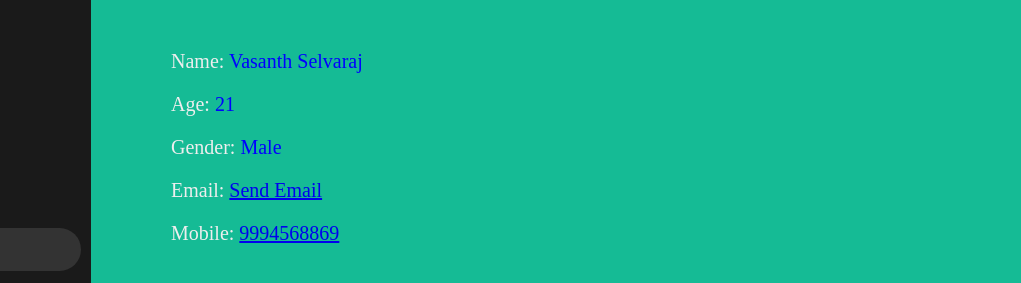
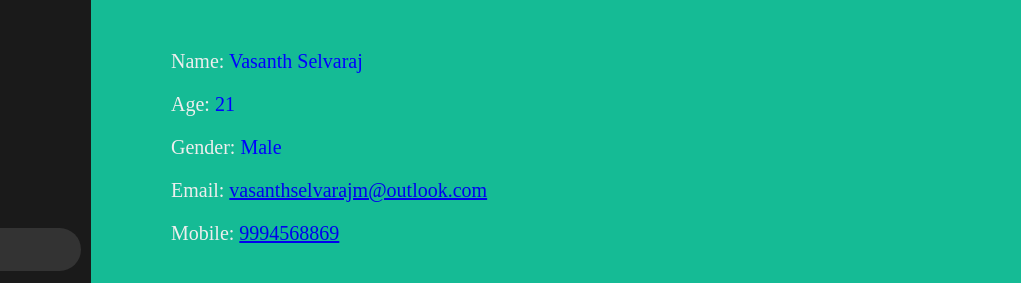
Before and after one commit to vasanthselvarajm/vasanth.github.io, a plain HTML site: page index.html in a window 1280 px wide. Shown: the part 118-401 px from the top of the page, 259-1280 px from the left. Drawn offline with Linux system fonts and the light colour scheme.

Commit message:
Create index.html

```diff
--- a/index.html
+++ b/index.html
@@ -31,7 +31,7 @@
              <h3><span>Name: </span>Vasanth Selvaraj</h3>
              <h3><span>Age: </span>21</h3>
              <h3><span>Gender: </span>Male</h3>
-             <h3><span>Email: </span><a href = "mailto: vasanthselvarajm@outlook.com">Send Email</a> </h3>
+             <h3><span>Email: </span><a href = "mailto: vasanthselvarajm@outlook.com">vasanthselvarajm@outlook.com</a> </h3>
              <h3><span>Mobile: </span><a href="tel:9994568869">9994568869</a></h3>
         </div>
     </div>
```
